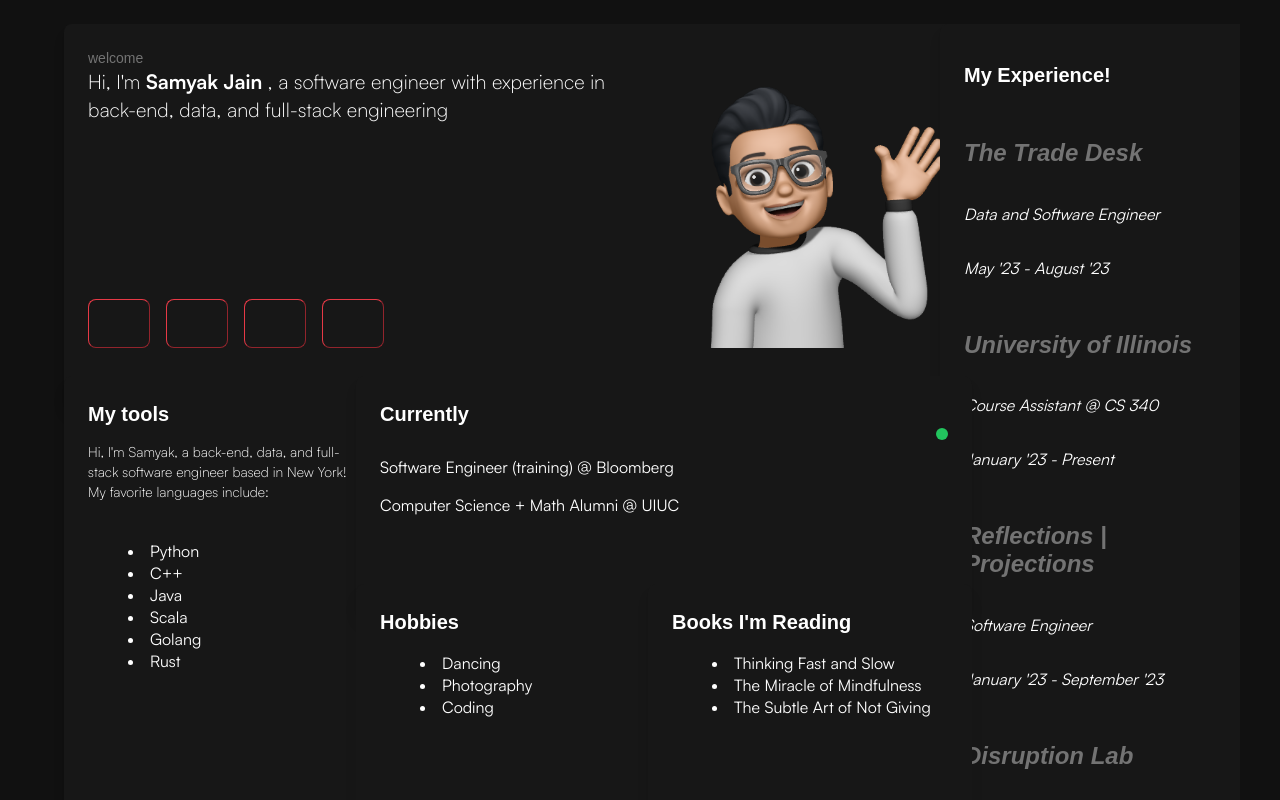
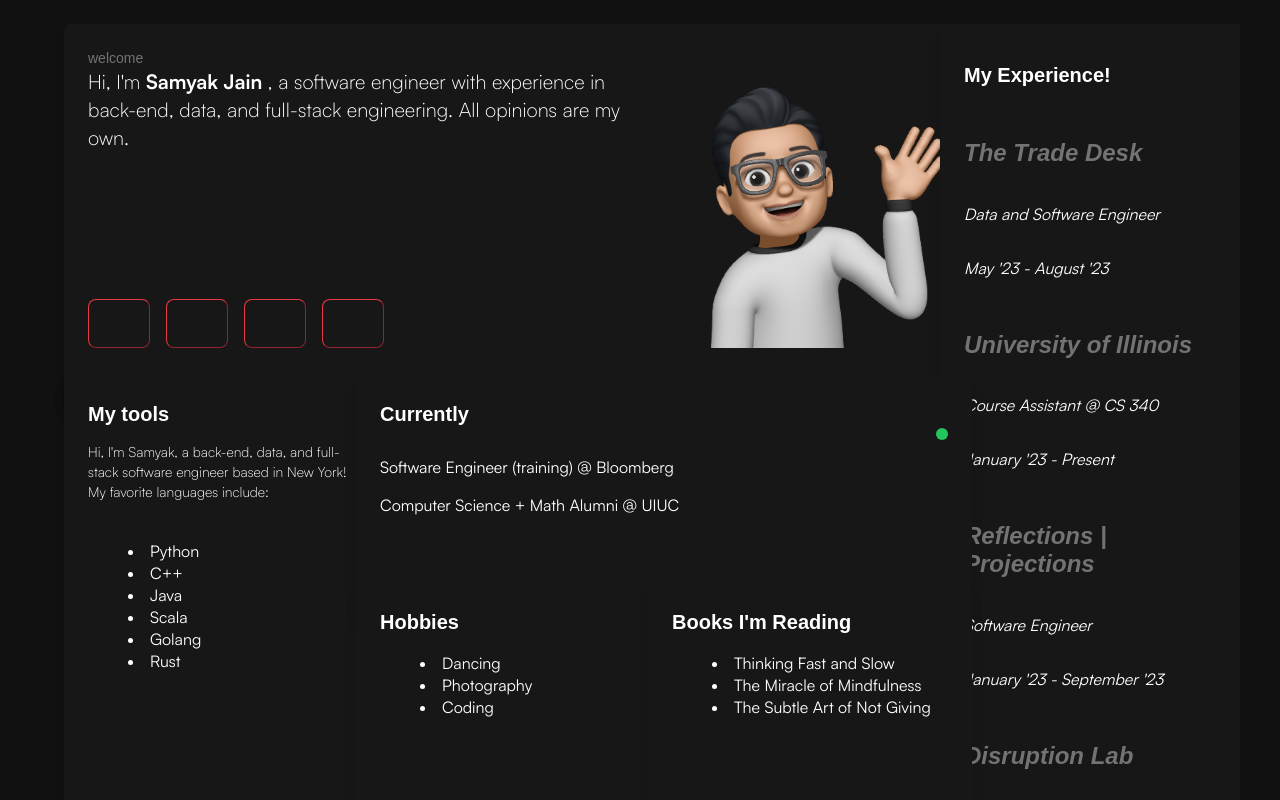
Before and after one commit to samyakjain11/samyakjain11.github.io, an Astro site: page / in a window 1280 px wide. Built offline with nearby package versions, Linux system fonts and the light colour scheme; Astro itself is replaced by a stand-in of ours; some icons are missing; a web font is replaced by a local one.

Commit message:
all opinions are my own :sob

```diff
--- a/src/components/IntroCard.astro
+++ b/src/components/IntroCard.astro
@@ -13,7 +13,8 @@ import Tooltip from "./Tooltip/index";
         <h6 class="text-sm font-light m-0 text-gray-500">welcome</h6>
         <p class="m-0 font-light text-xl">
           Hi, I'm <b class="font-bold"> Samyak Jain </b>, a software
-          engineer with experience in back-end, data, and full-stack engineering
+          engineer with experience in back-end, data, and full-stack engineering.
+          All opinions are my own.
         </p>
       </div>
       <div class="flex gap-4">
```
